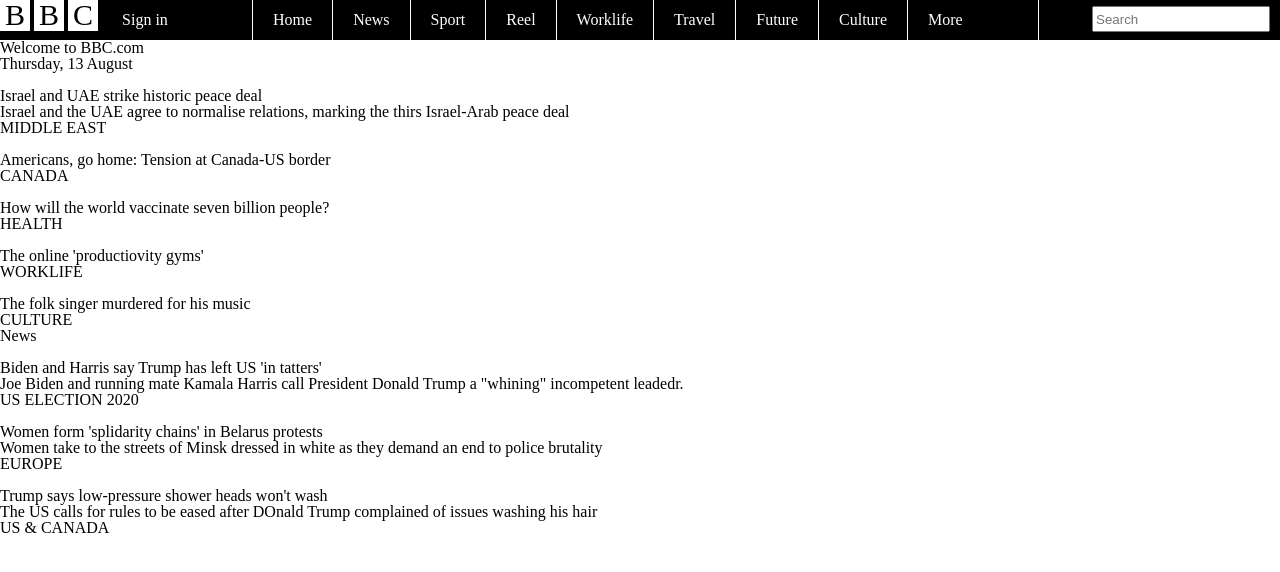
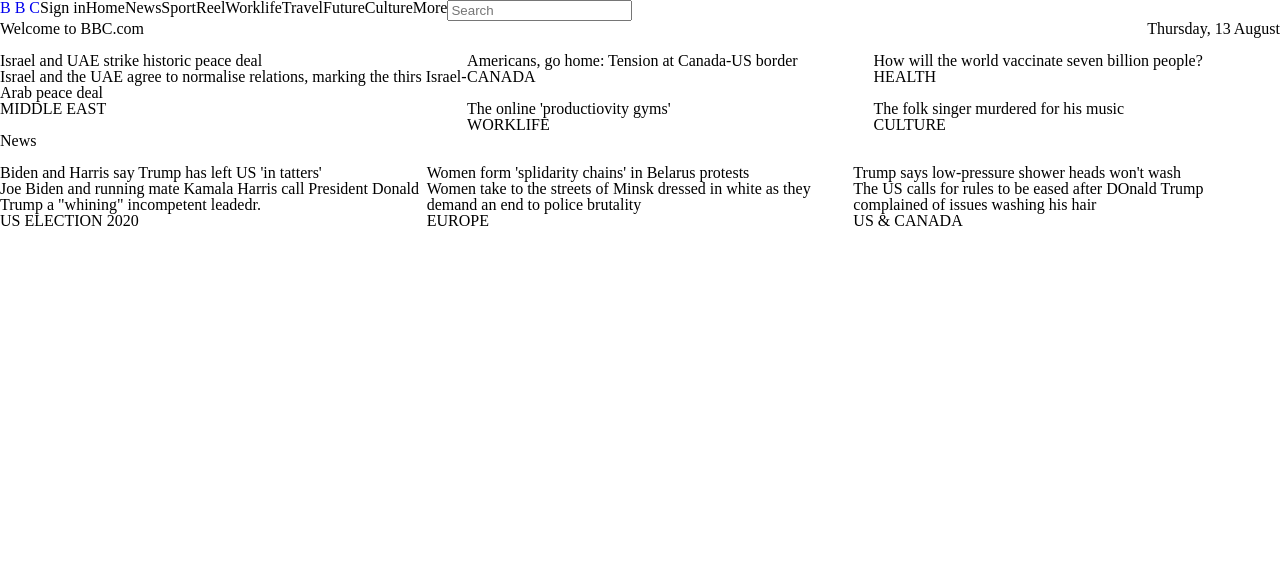
Before and after one commit to RPE8/studious-octo-barnacle, a plain HTML site: page BBC/index.html in a window 1280 px wide. Drawn offline with Linux system fonts and the light colour scheme.

Commit message:
Change structure of HTML and add some layout related styles

```diff
--- a/BBC/assets/stylesheets/main.css
+++ b/BBC/assets/stylesheets/main.css
@@ -2,67 +2,45 @@ a {
 	text-decoration: none;
 }
 
-.header {
-	height: 40px;
-	background-color: black;
-	color: white;
+header {
+	width: 100%;
+	display: flex;
 }
 
-.header nav {
-	height: 100%;
-	display: inline-block;
+header ul {
+	display: flex;
 }
 
-.nav-item:last-child {
-	border-right: 1px solid white;
+.welcome {
+	width: 100%;
+	display: flex;
 }
 
-.nav-item:first-child {
-	border-left: none;
-	padding: 0 20px;
+.welcome>h2 {
+	margin-right: auto;
 }
 
-.nav-item .logo {
-	position: relative;
-	top: 4px;
+.promo {
+	display: flex;
 }
 
-.logo > span{
-	background-color: white;
-	color: black;
-	font-size: 30px;
-	padding: 0 5px;
+.promo-inner-wrapper {
+	flex-basis: 50%;
 }
 
-.header ul {
-	display: inline-block;
-	position: relative;
-	height: 100%;
-	font-size: 0;
+.promo-inner-news {
+	display: flex;
+	flex-wrap: wrap;
 }
 
-.nav-item {
-	display: inline-block;
-	font-size: 16px;
-	border-left: 1px solid white;
-	padding: 12px 20px;
-	text-align: center;
+.promo-inner-news>* {
+	flex: 1 1 50%;
 }
 
-.header input {
-	float: right;
-	width: 170px;
-	margin-top: 6px;
-	margin-right: 10px;
-	height: 20px;
+.news-inner-wrapper {
+	display: flex;
 }
 
-.nav-item.signin {
-	text-align: left;
-	width: 110px;
+.news-inner-wrapper>* {
+	flex: 1 1 33%;
 }
-
-.nav-item.more {
-	width: 90px;
-	text-align: left;
-}
--- a/BBC/assets/stylesheets/reset.css
+++ b/BBC/assets/stylesheets/reset.css
@@ -12,7 +12,11 @@ b, u, i, center,
 dl, dt, dd, ol, ul, li,
 fieldset, form, label, legend,
 table, caption, tbody, tfoot, thead, tr, th, td,
-article, aside, canvas, details, embed,
+section,
+aside,
+canvas,
+details,
+embed,
 figure, figcaption, footer, header, hgroup,
 menu, nav, output, ruby, section, summary,
 time, mark, audio, video {
@@ -24,7 +28,11 @@ time, mark, audio, video {
   vertical-align: baseline;
 }
 /* HTML5 display-role reset for older browsers */
-article, aside, details, figcaption, figure,
+section,
+aside,
+details,
+figcaption,
+figure,
 footer, header, hgroup, menu, nav, section {
   display: block;
 }
--- a/BBC/index.html
+++ b/BBC/index.html
@@ -11,15 +11,15 @@
 </head>
 
 <body>
-	<header class="header">
-		<a class="logo" href="">
+	<header>
+		<a href="#">
 			<span>B</span>
 			<span>B</span>
 			<span>C</span>
 		</a>
 		<nav>
 			<ul>
-				<li class="signin nav-item">
+				<li>
 					Sign in
 				</li>
 				<li class="nav-item">Home</li>
@@ -37,55 +37,63 @@
 	</header>
 	<main>
 		<section class="welcome">
-			<h3>Welcome to BBC.com</h1>
+			<h2>Welcome to BBC.com</h2>
 			<p>Thursday, 13 August</p>
-				<article>
-					<img src="" alt="">
-					<h1>Israel and UAE strike historic peace deal</h2>
+		</section>
+		<section class="promo">
+			<div class="promo-inner-wrapper">
+				<section>
+					<img src="#" alt="">
+					<h1>Israel and UAE strike historic peace deal</h1>
 					<p>Israel and the UAE agree to normalise relations, marking the thirs Israel-Arab peace deal</p>
 					<span>MIDDLE EAST</span>
-				</article>
-				<article>
-					<img src="" alt="">
+				</section>
+			</div>
+			<div class="promo-inner-news">
+				<section>
+					<img src="#" alt="">
 					<h2>Americans, go home: Tension at Canada-US border</h2>
 					<span>CANADA</span>
-				</article>
-				<article>
-					<img src="" alt="">
+				</section>
+				<section>
+					<img src="#" alt="">
 					<h2>How will the world vaccinate seven billion people?</h2>
 					<span>HEALTH</span>
-				</article>
-				<article>
-					<img src="" alt="">
+				</section>
+				<section>
+					<img src="#" alt="">
 					<h2>The online 'productiovity gyms'</h2>
 					<span>WORKLIFE</span>
-				</article>
-				<article>
-					<img src="" alt="">
+				</section>
+				<section>
+					<img src="#" alt="">
 					<h2>The folk singer murdered for his music</h2>
 					<span>CULTURE</span>
-				</article>
+				</section>
+			</div>
 		</section>
 		<section class="news">
-			<h1>News</h1>
-			<article>
+			<h2>News</h2>
+			<div class="news-inner-wrapper">
+				<section>
 					<img src="" alt="">
 					<h2>Biden and Harris say Trump has left US 'in tatters'</h2>
 					<p>Joe Biden and running mate Kamala Harris call President Donald Trump a "whining" incompetent leadedr.</p>
 					<span>US ELECTION 2020</span>
-			</article>
-			<article>
+				</section>
+				<section>
 					<img src="" alt="">
 					<h2>Women form 'splidarity chains' in Belarus protests</h2>
 					<p>Women take to the streets of Minsk dressed in white as they demand an end to police brutality</p>
 					<span>EUROPE</span>
-			</article>
-			<article>
+				</section>
+				<section>
 					<img src="" alt="">
 					<h2>Trump says low-pressure shower heads won't wash</h2>
 					<p>The US calls for rules to be eased after DOnald Trump complained of issues washing his hair</p>
 					<span>US & CANADA</span>
-			</article>
+				</section>
+			</div>
 		</section>
 	</main>
 </body>
--- a/Khan/assets/stylesheets/reset.css
+++ b/Khan/assets/stylesheets/reset.css
@@ -12,7 +12,11 @@ b, u, i, center,
 dl, dt, dd, ol, ul, li,
 fieldset, form, label, legend,
 table, caption, tbody, tfoot, thead, tr, th, td,
-article, aside, canvas, details, embed,
+section,
+aside,
+canvas,
+details,
+embed,
 figure, figcaption, footer, header, hgroup,
 menu, nav, output, ruby, section, summary,
 time, mark, audio, video {
@@ -24,7 +28,11 @@ time, mark, audio, video {
   vertical-align: baseline;
 }
 /* HTML5 display-role reset for older browsers */
-article, aside, details, figcaption, figure,
+section,
+aside,
+details,
+figcaption,
+figure,
 footer, header, hgroup, menu, nav, section {
   display: block;
 }
--- /dev/null
+++ b/Layout-3/assets/stylesheets/main.css
@@ -0,0 +1,25 @@
+* {
+	box-sizing: border-box;
+	border: 1px solid black !important;
+}
+
+header {
+	width: 100%;
+	height: 100px;
+}
+
+section {
+	width: 20%;
+	height: 200px;
+	float: left;
+}
+
+.big {
+	width: 40%;
+}
+
+footer {
+	clear: left;
+	width: 100%;
+	height: 100px;
+}
--- /dev/null
+++ b/Layout-3/assets/stylesheets/reset.css
@@ -0,0 +1,135 @@
+/* http://meyerweb.com/eric/tools/css/reset/
+   v2.0 | 20110126
+   License: none (public domain)
+*/
+
+html,
+body,
+div,
+span,
+applet,
+object,
+iframe,
+h1,
+h2,
+h3,
+h4,
+h5,
+h6,
+p,
+blockquote,
+pre,
+a,
+abbr,
+acronym,
+address,
+big,
+cite,
+code,
+del,
+dfn,
+em,
+img,
+ins,
+kbd,
+q,
+s,
+samp,
+small,
+strike,
+strong,
+sub,
+sup,
+tt,
+var,
+b,
+u,
+i,
+center,
+dl,
+dt,
+dd,
+ol,
+ul,
+li,
+fieldset,
+form,
+label,
+legend,
+table,
+caption,
+tbody,
+tfoot,
+thead,
+tr,
+th,
+td,
+section,
+aside,
+canvas,
+details,
+embed,
+figure,
+figcaption,
+footer,
+header,
+hgroup,
+menu,
+nav,
+output,
+ruby,
+section,
+summary,
+time,
+mark,
+audio,
+video {
+	margin: 0;
+	padding: 0;
+	border: 0;
+	font-size: 100%;
+	font: inherit;
+	vertical-align: baseline;
+}
+
+/* HTML5 display-role reset for older browsers */
+section,
+aside,
+details,
+figcaption,
+figure,
+footer,
+header,
+hgroup,
+menu,
+nav,
+section {
+	display: block;
+}
+
+body {
+	line-height: 1;
+}
+
+ol,
+ul {
+	list-style: none;
+}
+
+blockquote,
+q {
+	quotes: none;
+}
+
+blockquote:before,
+blockquote:after,
+q:before,
+q:after {
+	content: '';
+	content: none;
+}
+
+table {
+	border-collapse: collapse;
+	border-spacing: 0;
+}
--- a/SimpleLayout/assets/stylesheets/reset.css
+++ b/SimpleLayout/assets/stylesheets/reset.css
@@ -12,7 +12,11 @@ b, u, i, center,
 dl, dt, dd, ol, ul, li,
 fieldset, form, label, legend,
 table, caption, tbody, tfoot, thead, tr, th, td,
-article, aside, canvas, details, embed,
+section,
+aside,
+canvas,
+details,
+embed,
 figure, figcaption, footer, header, hgroup,
 menu, nav, output, ruby, section, summary,
 time, mark, audio, video {
@@ -24,7 +28,11 @@ time, mark, audio, video {
   vertical-align: baseline;
 }
 /* HTML5 display-role reset for older browsers */
-article, aside, details, figcaption, figure,
+section,
+aside,
+details,
+figcaption,
+figure,
 footer, header, hgroup, menu, nav, section {
   display: block;
 }
--- a/TechCrunch/assets/stylesheets/reset.css
+++ b/TechCrunch/assets/stylesheets/reset.css
@@ -12,7 +12,11 @@ b, u, i, center,
 dl, dt, dd, ol, ul, li,
 fieldset, form, label, legend,
 table, caption, tbody, tfoot, thead, tr, th, td,
-article, aside, canvas, details, embed,
+section,
+aside,
+canvas,
+details,
+embed,
 figure, figcaption, footer, header, hgroup,
 menu, nav, output, ruby, section, summary,
 time, mark, audio, video {
@@ -24,7 +28,11 @@ time, mark, audio, video {
   vertical-align: baseline;
 }
 /* HTML5 display-role reset for older browsers */
-article, aside, details, figcaption, figure,
+section,
+aside,
+details,
+figcaption,
+figure,
 footer, header, hgroup, menu, nav, section {
   display: block;
 }
```
Also changed, not shown: Layout-3/index.html (added, +22 -0 lines). Lines whose indentation alone changed are shown as unchanged.
